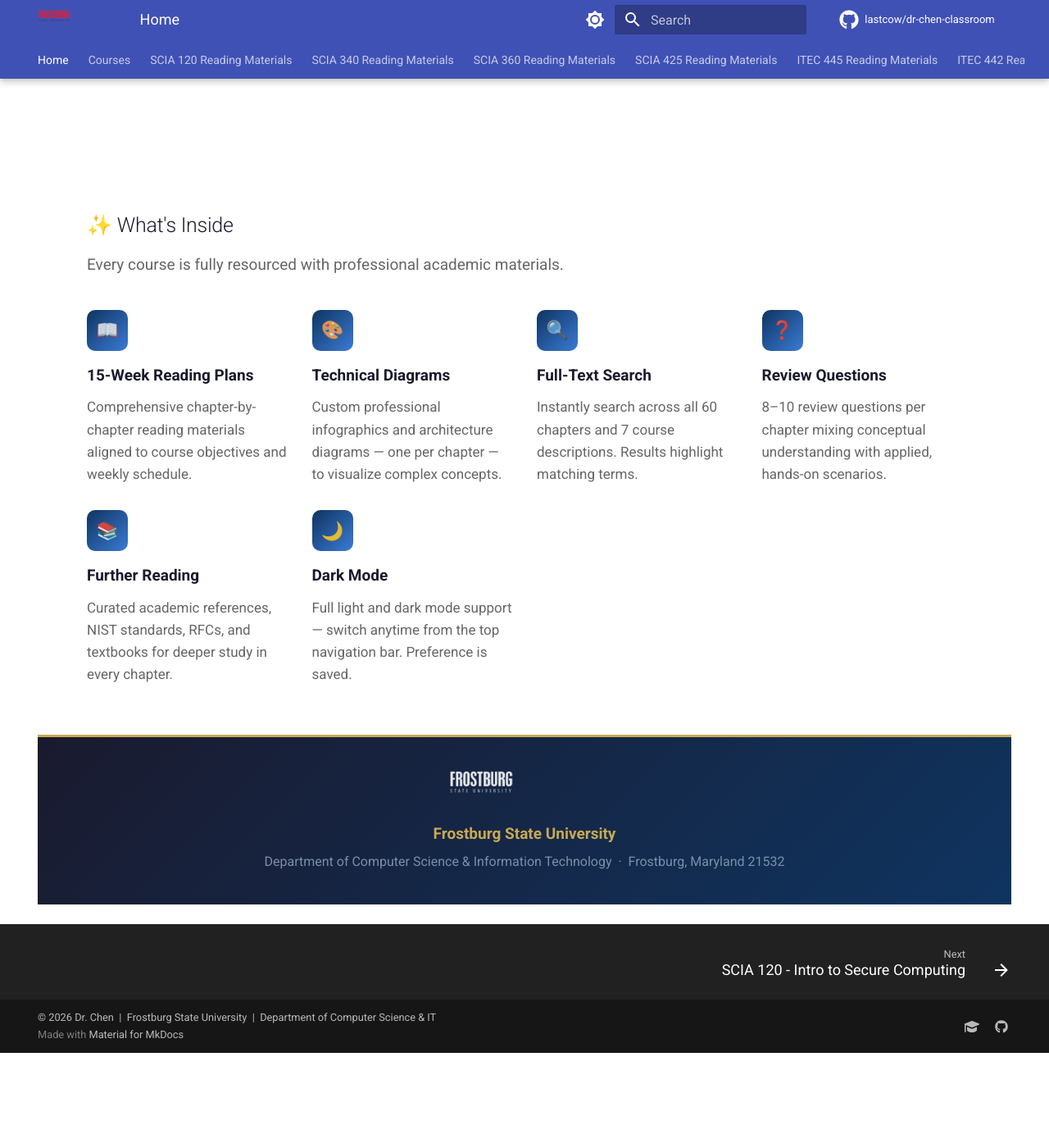
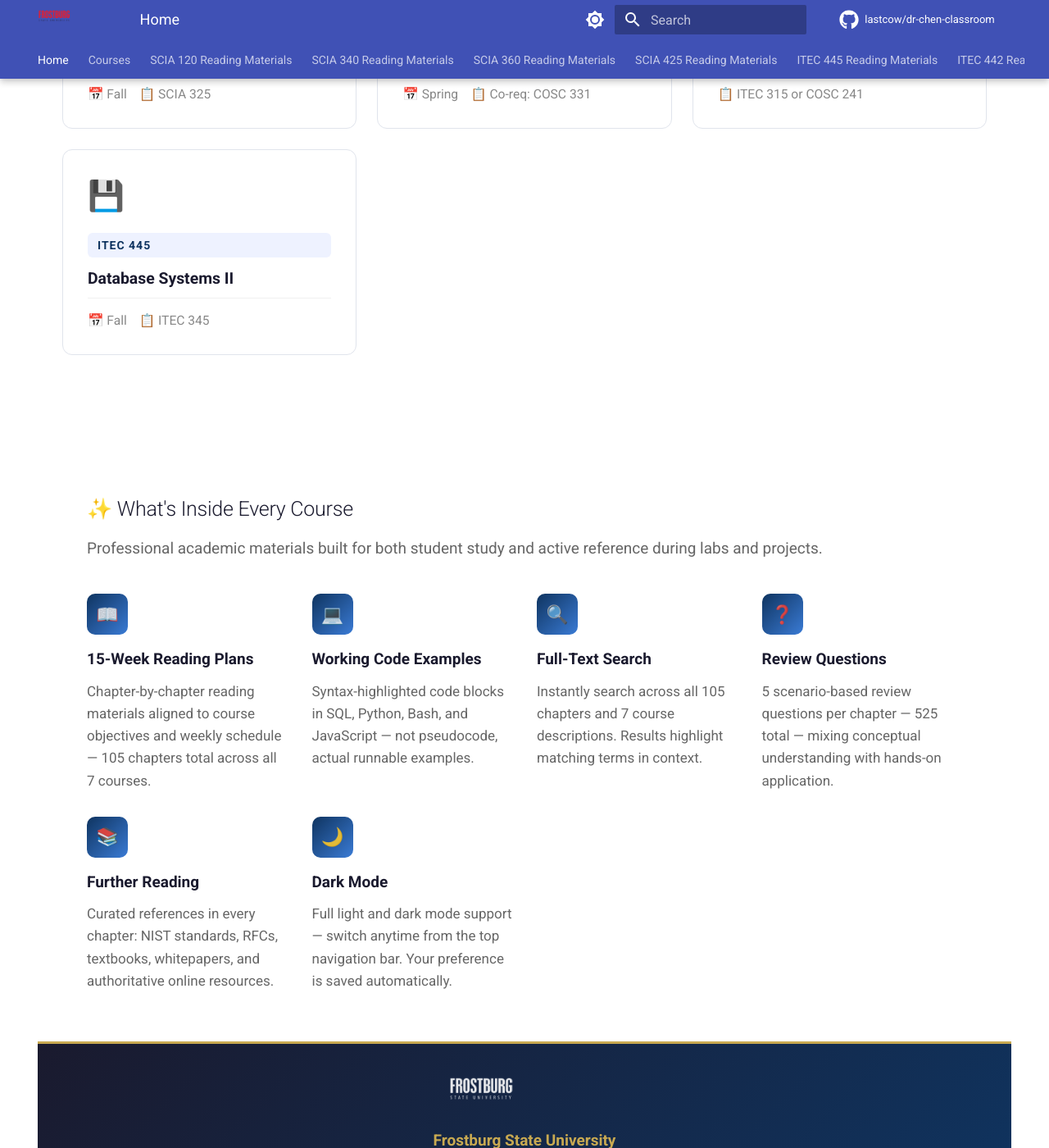
Before and after one commit to lastcow/dr-chen-classroom, an MkDocs documentation site: the page built from docs/index.md, in a window 1280 px wide and 1400 px high, scrolled down 2716 px. Shown: the whole window at 82% size. Built offline with MkDocs 1.6.1 and Material for MkDocs 9.7.7, drawn with Linux system fonts in a browser that asks for light colours; comment, search, counter and statistics services are not loaded; before the commit the page ends 4000 px from its top, so only the background shows below that; some of the changed text lies outside the part shown.

Commit message:
feat: update homepage — 7 full curricula, 105 chapters, 525 review questions
- Stats: 7 Courses · 105 Chapters · 7 Full Curricula · 525 Review Questions
- Featured reading materials: added SCIA 472, ITEC 442, ITEC 445 cards
- All Courses: updated links to point to new course index pages
- Features section: updated copy to reflect new counts and code examples
- Hero CTA: updated primary link to SCIA 472 (newest course)

```diff
--- a/docs/index.md
+++ b/docs/index.md
@@ -20,8 +20,8 @@
       maintained every semester.
     </p>
     <div class="tx-hero__actions">
-      <a href="entities/scia-120/" class="tx-hero__link tx-hero__link--primary">
-        🔐 Browse Courses
+      <a href="scia-472/index/" class="tx-hero__link tx-hero__link--primary">
+        📚 Browse Courses
       </a>
       <a href="https://www.frostburg.edu" target="_blank" class="tx-hero__link tx-hero__link--secondary">
         🏛️ Visit FSU →
@@ -37,16 +37,16 @@
     <span class="tx-stat__label">Courses</span>
   </div>
   <div class="tx-stat">
-    <span class="tx-stat__num">60</span>
+    <span class="tx-stat__num">105</span>
     <span class="tx-stat__label">Chapters</span>
   </div>
   <div class="tx-stat">
-    <span class="tx-stat__num">4</span>
+    <span class="tx-stat__num">7</span>
     <span class="tx-stat__label">Full Curricula</span>
   </div>
   <div class="tx-stat">
-    <span class="tx-stat__num">60</span>
-    <span class="tx-stat__label">Diagrams</span>
+    <span class="tx-stat__num">525</span>
+    <span class="tx-stat__label">Review Questions</span>
   </div>
   <div class="tx-stat">
     <span class="tx-stat__num">FSU</span>
@@ -57,7 +57,7 @@
 <!-- ═══════════════ READING MATERIALS ═════════════════════ -->
 <div class="tx-section">
   <h2 class="tx-section__title">📚 Courses with Full Reading Materials</h2>
-  <p class="tx-section__subtitle">15 weeks of comprehensive, illustrated chapters — each with technical diagrams, key terms, review questions, and further reading.</p>
+  <p class="tx-section__subtitle">15 weeks of comprehensive chapters per course — each with technical depth, key terms, review questions, code examples, and further reading. Aligned to course objectives.</p>
 
   <div class="tx-cards">
 
@@ -79,7 +79,7 @@
       <div class="tx-card__title">Secure Databases</div>
       <div class="tx-card__meta">
         <span>📅 Fall</span>
-        <span>📋 COSC 240 & SCIA 120</span>
+        <span>📋 COSC 240 &amp; SCIA 120</span>
       </div>
     </a>
 
@@ -90,7 +90,7 @@
       <div class="tx-card__title">Operating System Security</div>
       <div class="tx-card__meta">
         <span>📅 Spring</span>
-        <span>📋 COSC 241 & SCIA 120</span>
+        <span>📋 COSC 241 &amp; SCIA 120</span>
       </div>
     </a>
 
@@ -105,17 +105,50 @@
       </div>
     </a>
 
+    <a class="tx-card tx-card--featured" href="scia-472/week01/">
+      <div class="tx-card__badge">15 WEEKS</div>
+      <div class="tx-card__icon">⚔️</div>
+      <span class="tx-card__code">SCIA 472</span>
+      <div class="tx-card__title">Hacking Exposed and Incident Response</div>
+      <div class="tx-card__meta">
+        <span>📅 Spring</span>
+        <span>📋 Co-req: COSC 331</span>
+      </div>
+    </a>
+
+    <a class="tx-card tx-card--featured" href="itec-442/week01/">
+      <div class="tx-card__badge">15 WEEKS</div>
+      <div class="tx-card__icon">🛒</div>
+      <span class="tx-card__code">ITEC 442</span>
+      <div class="tx-card__title">Electronic Commerce</div>
+      <div class="tx-card__meta">
+        <span>📅 Every Semester</span>
+        <span>📋 ITEC 315 or COSC 241</span>
+      </div>
+    </a>
+
+    <a class="tx-card tx-card--featured" href="itec-445/week01/">
+      <div class="tx-card__badge">15 WEEKS</div>
+      <div class="tx-card__icon">💾</div>
+      <span class="tx-card__code">ITEC 445</span>
+      <div class="tx-card__title">Database Systems II</div>
+      <div class="tx-card__meta">
+        <span>📅 Fall</span>
+        <span>📋 ITEC 345</span>
+      </div>
+    </a>
+
   </div>
 </div>
 
 <!-- ═══════════════ ALL COURSES ════════════════════════════ -->
 <div class="tx-section" style="padding-top:0">
   <h2 class="tx-section__title">🎓 All Courses</h2>
-  <p class="tx-section__subtitle">Course descriptions, prerequisites, and resources for all courses taught by Dr. Chen.</p>
+  <p class="tx-section__subtitle">Course descriptions, prerequisites, and complete reading materials for all courses taught by Dr. Chen.</p>
 
   <div class="tx-cards">
 
-    <a class="tx-card" href="entities/scia-120/">
+    <a class="tx-card" href="scia-120/chapter-01/">
       <div class="tx-card__icon">🔐</div>
       <span class="tx-card__code">SCIA 120</span>
       <div class="tx-card__title">Introduction to Secure Computing and Information Assurance</div>
@@ -124,27 +157,27 @@
       </div>
     </a>
 
-    <a class="tx-card" href="entities/scia-340/">
+    <a class="tx-card" href="scia-340/chapter-01/">
       <div class="tx-card__icon">🗄️</div>
       <span class="tx-card__code">SCIA 340</span>
       <div class="tx-card__title">Secure Databases</div>
       <div class="tx-card__meta">
         <span>📅 Fall</span>
-        <span>📋 COSC 240 & SCIA 120</span>
+        <span>📋 COSC 240 &amp; SCIA 120</span>
       </div>
     </a>
 
-    <a class="tx-card" href="entities/scia-360/">
+    <a class="tx-card" href="scia-360/chapter-01/">
       <div class="tx-card__icon">🖥️</div>
       <span class="tx-card__code">SCIA 360</span>
       <div class="tx-card__title">Operating System Security</div>
       <div class="tx-card__meta">
         <span>📅 Spring</span>
-        <span>📋 COSC 241 & SCIA 120</span>
+        <span>📋 COSC 241 &amp; SCIA 120</span>
       </div>
     </a>
 
-    <a class="tx-card" href="entities/scia-425/">
+    <a class="tx-card" href="scia-425/chapter-01/">
       <div class="tx-card__icon">🧪</div>
       <span class="tx-card__code">SCIA 425</span>
       <div class="tx-card__title">Software Testing and Assurance</div>
@@ -154,7 +187,7 @@
       </div>
     </a>
 
-    <a class="tx-card" href="entities/scia-472/">
+    <a class="tx-card" href="scia-472/index/">
       <div class="tx-card__icon">⚔️</div>
       <span class="tx-card__code">SCIA 472</span>
       <div class="tx-card__title">Hacking Exposed and Incident Response</div>
@@ -164,7 +197,7 @@
       </div>
     </a>
 
-    <a class="tx-card" href="entities/itec-442/">
+    <a class="tx-card" href="itec-442/index/">
       <div class="tx-card__icon">🛒</div>
       <span class="tx-card__code">ITEC 442</span>
       <div class="tx-card__title">Electronic Commerce</div>
@@ -174,7 +207,7 @@
       </div>
     </a>
 
-    <a class="tx-card" href="entities/itec-445/">
+    <a class="tx-card" href="itec-445/index/">
       <div class="tx-card__icon">💾</div>
       <span class="tx-card__code">ITEC 445</span>
       <div class="tx-card__title">Database Systems II</div>
@@ -190,45 +223,45 @@
 <!-- ═══════════════ FEATURES ═══════════════════════════════ -->
 <div style="background: var(--md-default-bg-color); padding: 0 1.5rem;">
 <div class="tx-section" style="padding-top: 2.5rem">
-  <h2 class="tx-section__title">✨ What's Inside</h2>
-  <p class="tx-section__subtitle">Every course is fully resourced with professional academic materials.</p>
+  <h2 class="tx-section__title">✨ What's Inside Every Course</h2>
+  <p class="tx-section__subtitle">Professional academic materials built for both student study and active reference during labs and projects.</p>
 
   <div style="display:grid; grid-template-columns: repeat(auto-fill, minmax(220px,1fr)); gap: 1.5rem; margin-top: 1.5rem">
 
     <div class="tx-feature">
       <div class="tx-feature__icon">📖</div>
       <div class="tx-feature__title">15-Week Reading Plans</div>
-      <p class="tx-feature__text">Comprehensive chapter-by-chapter reading materials aligned to course objectives and weekly schedule.</p>
+      <p class="tx-feature__text">Chapter-by-chapter reading materials aligned to course objectives and weekly schedule — 105 chapters total across all 7 courses.</p>
     </div>
 
     <div class="tx-feature">
-      <div class="tx-feature__icon">🎨</div>
-      <div class="tx-feature__title">Technical Diagrams</div>
-      <p class="tx-feature__text">Custom professional infographics and architecture diagrams — one per chapter — to visualize complex concepts.</p>
+      <div class="tx-feature__icon">💻</div>
+      <div class="tx-feature__title">Working Code Examples</div>
+      <p class="tx-feature__text">Syntax-highlighted code blocks in SQL, Python, Bash, and JavaScript — not pseudocode, actual runnable examples.</p>
     </div>
 
     <div class="tx-feature">
       <div class="tx-feature__icon">🔍</div>
       <div class="tx-feature__title">Full-Text Search</div>
-      <p class="tx-feature__text">Instantly search across all 60 chapters and 7 course descriptions. Results highlight matching terms.</p>
+      <p class="tx-feature__text">Instantly search across all 105 chapters and 7 course descriptions. Results highlight matching terms in context.</p>
     </div>
 
     <div class="tx-feature">
       <div class="tx-feature__icon">❓</div>
       <div class="tx-feature__title">Review Questions</div>
-      <p class="tx-feature__text">8–10 review questions per chapter mixing conceptual understanding with applied, hands-on scenarios.</p>
+      <p class="tx-feature__text">5 scenario-based review questions per chapter — 525 total — mixing conceptual understanding with hands-on application.</p>
     </div>
 
     <div class="tx-feature">
       <div class="tx-feature__icon">📚</div>
       <div class="tx-feature__title">Further Reading</div>
-      <p class="tx-feature__text">Curated academic references, NIST standards, RFCs, and textbooks for deeper study in every chapter.</p>
+      <p class="tx-feature__text">Curated references in every chapter: NIST standards, RFCs, textbooks, whitepapers, and authoritative online resources.</p>
     </div>
 
     <div class="tx-feature">
       <div class="tx-feature__icon">🌙</div>
       <div class="tx-feature__title">Dark Mode</div>
-      <p class="tx-feature__text">Full light and dark mode support — switch anytime from the top navigation bar. Preference is saved.</p>
+      <p class="tx-feature__text">Full light and dark mode support — switch anytime from the top navigation bar. Your preference is saved automatically.</p>
     </div>
 
   </div>
```
